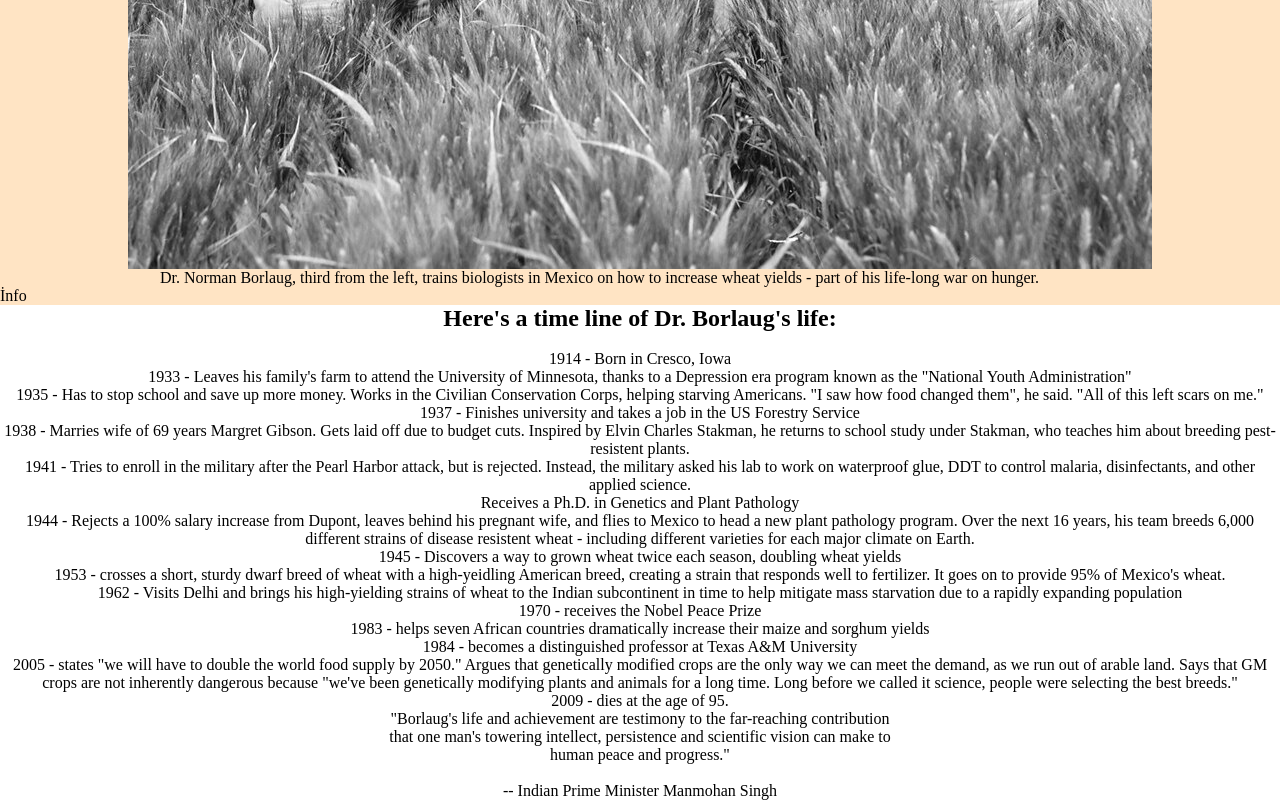
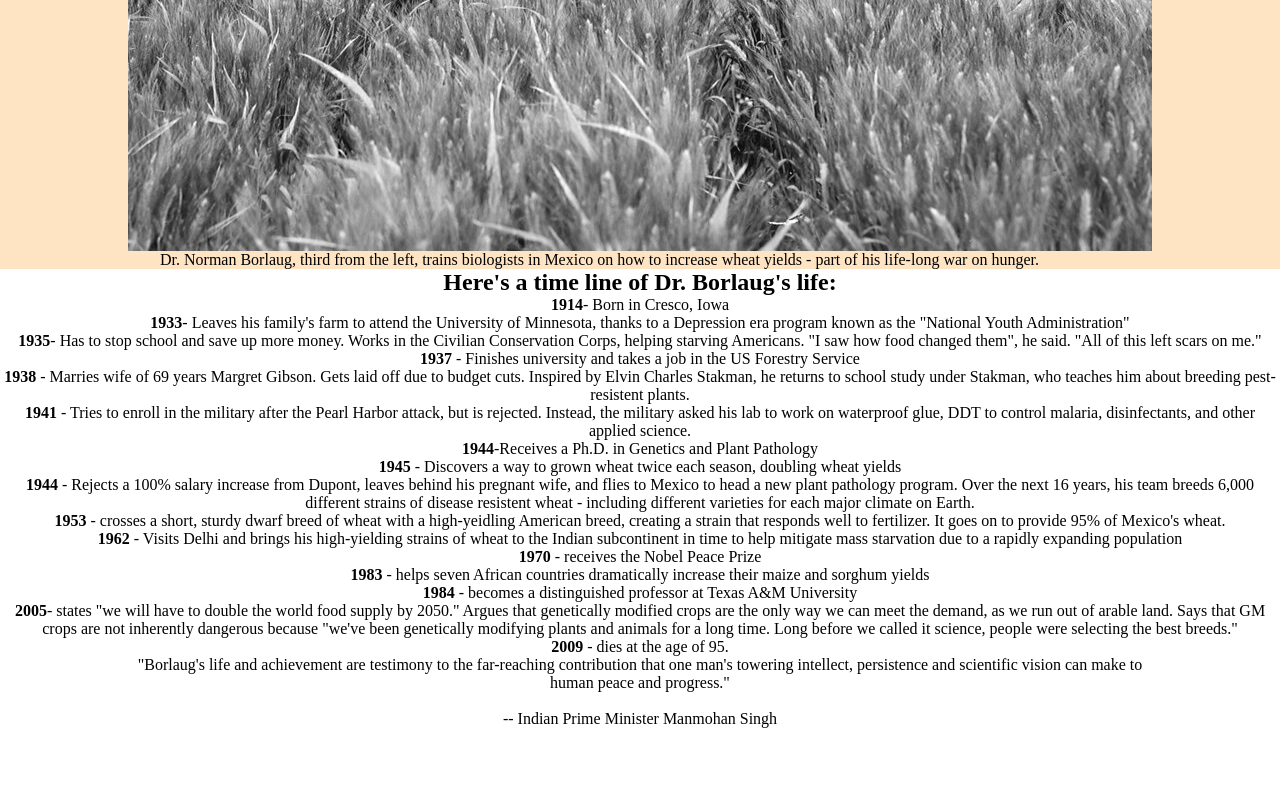
Before and after one commit to kamilsmr/Coin_Toss_App, a plain HTML site: page index.html in a window 1280 px wide. Shown: the part 545-1345 px from the top of the page. After the commit the page ends 1273 px from the top, so only its background shows below. Drawn offline with Linux system fonts and the light colour scheme.

Commit message:
duzenleme

```diff
--- a/index.html
+++ b/index.html
@@ -14,51 +14,50 @@
             <h1 class="baslik">Dr. Norman Borlaug</h1><br>
             <p class="baslik">  The man who saved a billion lives</p>
         </div>
-         <br>
         <div id="img-div">
             <img src="foto.jpg" alt="" id="image">
         </div>
          <div id="img-caption">
-        Dr. Norman Borlaug, third from the left, trains biologists in Mexico on how to increase wheat yields - part of his life-long war on hunger.
+            <p>Dr. Norman Borlaug, third from the left, trains biologists in Mexico on how to increase wheat yields - part of his life-long war on hunger.</p>
         </div>
         <div id="tribute-info">
-            <p>İnfo</p>
+            <p></p>
         </div>
             <a id="tribute-link" href="" target="_blank"></a>
-        </div>
         </div>
         <div id=text>
             <div>
             <h2>Here's a time line of Dr. Borlaug's life:</h2>
-        </div><br>
+            </div>
             <div id="list">
                 <ul>
-                <li>1914 - Born in Cresco, Iowa</li>
-                <li>1933 - Leaves his family's farm to attend the University of Minnesota, thanks to a Depression era program known as the "National Youth Administration"</li>
-                <li>1935 - Has to stop school and save up more money. Works in the Civilian Conservation Corps, helping starving Americans. "I saw how food changed them", he said. "All of this left scars on me."</li>
-                <li>1937 - Finishes university and takes a job in the US Forestry Service</li>
-                <li>1938 - Marries wife of 69 years Margret Gibson. Gets laid off due to budget cuts. Inspired by Elvin Charles Stakman, he returns to school study under Stakman, who teaches him about breeding pest-resistent plants.</li>
-                <li>1941 - Tries to enroll in the military after the Pearl Harbor attack, but is rejected. Instead, the military asked his lab to work on waterproof glue, DDT to control malaria, disinfectants, and other applied science.</li>
-                <li>Receives a Ph.D. in Genetics and Plant Pathology</li>
-                <li>1944 - Rejects a 100% salary increase from Dupont, leaves behind his pregnant wife, and flies to Mexico to head a new plant pathology program. Over the next 16 years, his team breeds 6,000 different strains of disease resistent wheat - including different varieties for each major climate on Earth.</li>
-                <li>1945 - Discovers a way to grown wheat twice each season, doubling wheat yields</li>
-                <li>1953 - crosses a short, sturdy dwarf breed of wheat with a high-yeidling American breed, creating a strain that responds well to fertilizer. It goes on to provide 95% of Mexico's wheat.</li>
-                <li>1962 - Visits Delhi and brings his high-yielding strains of wheat to the Indian subcontinent in time to help mitigate mass starvation due to a rapidly expanding population</li>
-                <li>1970 - receives the Nobel Peace Prize</li>
-                <li>1983 - helps seven African countries dramatically increase their maize and sorghum yields</li>
-                <li>1984 - becomes a distinguished professor at Texas A&M University</li>
-                <li>2005 - states "we will have to double the world food supply by 2050." Argues that genetically modified crops are the only way we can meet the demand, as we run out of arable land. Says that GM crops are not inherently dangerous because "we've been genetically modifying plants and animals for a long time. Long before we called it science, people were selecting the best breeds."</li>
-                <li>2009 - dies at the age of 95.</li>
+                    <li><b>1914</b>- Born in Cresco, Iowa</li>
+                    <li><b>1933</b>- Leaves his family's farm to attend the University  of Minnesota, thanks to a Depression era program known as the "National Youth Administration"</li>
+                    <li><b>1935</b>- Has to stop school and save up more money. Works in the Civilian Conservation Corps, helping starving Americans. "I saw how food changed them", he said. "All of this left scars on me."</li>
+                    <li><b>1937 </b>- Finishes university and takes a job in the US Forestry Service</li>
+                    <li><b>1938</b> - Marries wife of 69 years Margret Gibson.  Gets laid off due to budget cuts. Inspired by Elvin Charles Stakman, he returns to school study under Stakman, who teaches him about breeding pest-resistent plants.</li>
+                    <li><b>1941</b> - Tries to enroll in the military after the Pearl Harbor attack, but is rejected. Instead, the military asked his lab to work on waterproof glue, DDT to control malaria, disinfectants, and other applied science.</li>
+                    <li><b>1944</b>-Receives a Ph.D. in Genetics and Plant Pathology</li>
+                    <li><b>1945</b> - Discovers a way to grown wheat twice each season, doubling wheat yields</li>
+                    <li><b>1944 </b>- Rejects a 100% salary increase from Dupont, leaves behind his pregnant wife, and flies to Mexico to head a new plant pathology program. Over the next 16 years, his team breeds 6,000 different strains of disease resistent wheat - including different varieties for each major climate on Earth.</li>
+                    <li><b>1953</b> - crosses a short, sturdy dwarf breed of wheat with a high-yeidling American breed, creating a strain that responds well to fertilizer. It goes on to provide 95% of Mexico's wheat.</li>
+                    <li><b>1962</b> - Visits Delhi and brings his high-yielding strains of wheat to the Indian subcontinent in time to help mitigate mass starvation due to a rapidly expanding population</li>
+                    <li><b>1970</b> - receives the Nobel Peace Prize</li>
+                    <li><b>1983</b> - helps seven African countries dramatically increase their maize and sorghum yields</li>
+                    <li><b>1984</b> - becomes a distinguished professor at Texas A&M University</li>
+                    <li><b>2005</b>- states "we will have to double the world food supply by 2050." Argues that genetically modified crops are the only way we can meet the demand, as we run out of arable land. Says that GM crops are not inherently dangerous because "we've been genetically modifying plants and animals for a long time. Long before we called it science, people were selecting the best breeds."</li>
+                    <li><b>2009</b> - dies at the age of 95.</li>
 
                 </ul>
+                <p>"Borlaug's life and achievement are testimony to the far-reaching contribution  that one man's towering intellect, persistence and scientific vision can make to <br> human peace and progress." <br> <br>
+
+                    -- Indian Prime Minister Manmohan Singh</p>
 
             </div>
-        <div>
-            <p>"Borlaug's life and achievement are testimony to the far-reaching contribution <br> that one man's towering intellect, persistence and scientific vision can make to <br> human peace and progress." <br> <br>
-
-                -- Indian Prime Minister Manmohan Singh</p>
+        </div>
     </div>
 
-    <div></div>
+
+
 </body>
 </html>
--- a/style.css
+++ b/style.css
@@ -42,7 +42,11 @@ flex-direction: row;
     margin: auto;
 
 }
-#list {
+#list ul li{
+
+    width:100%
+    text-align: center;
+
 
 
 }
```
Lines whose indentation alone changed are shown as unchanged.
